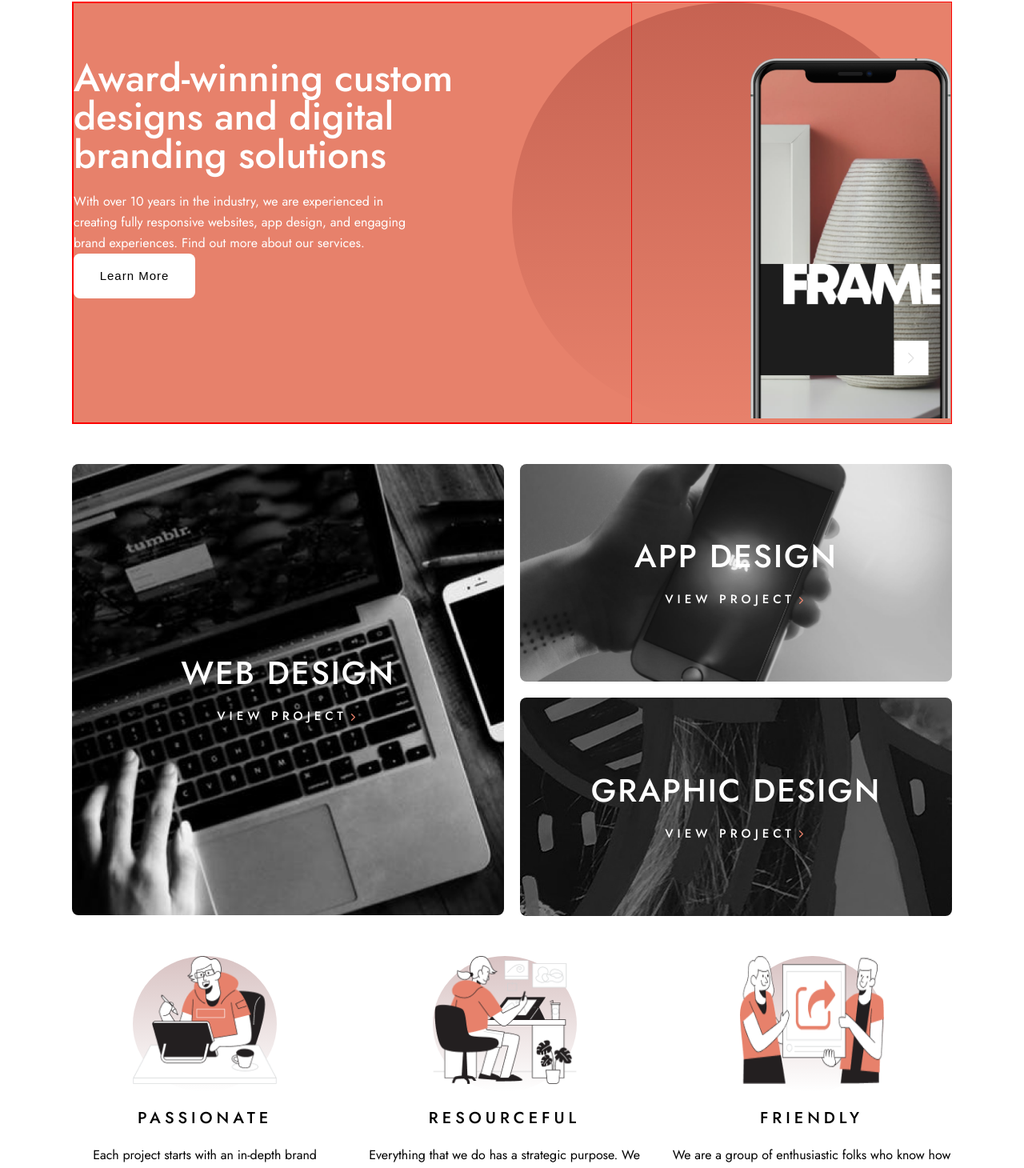
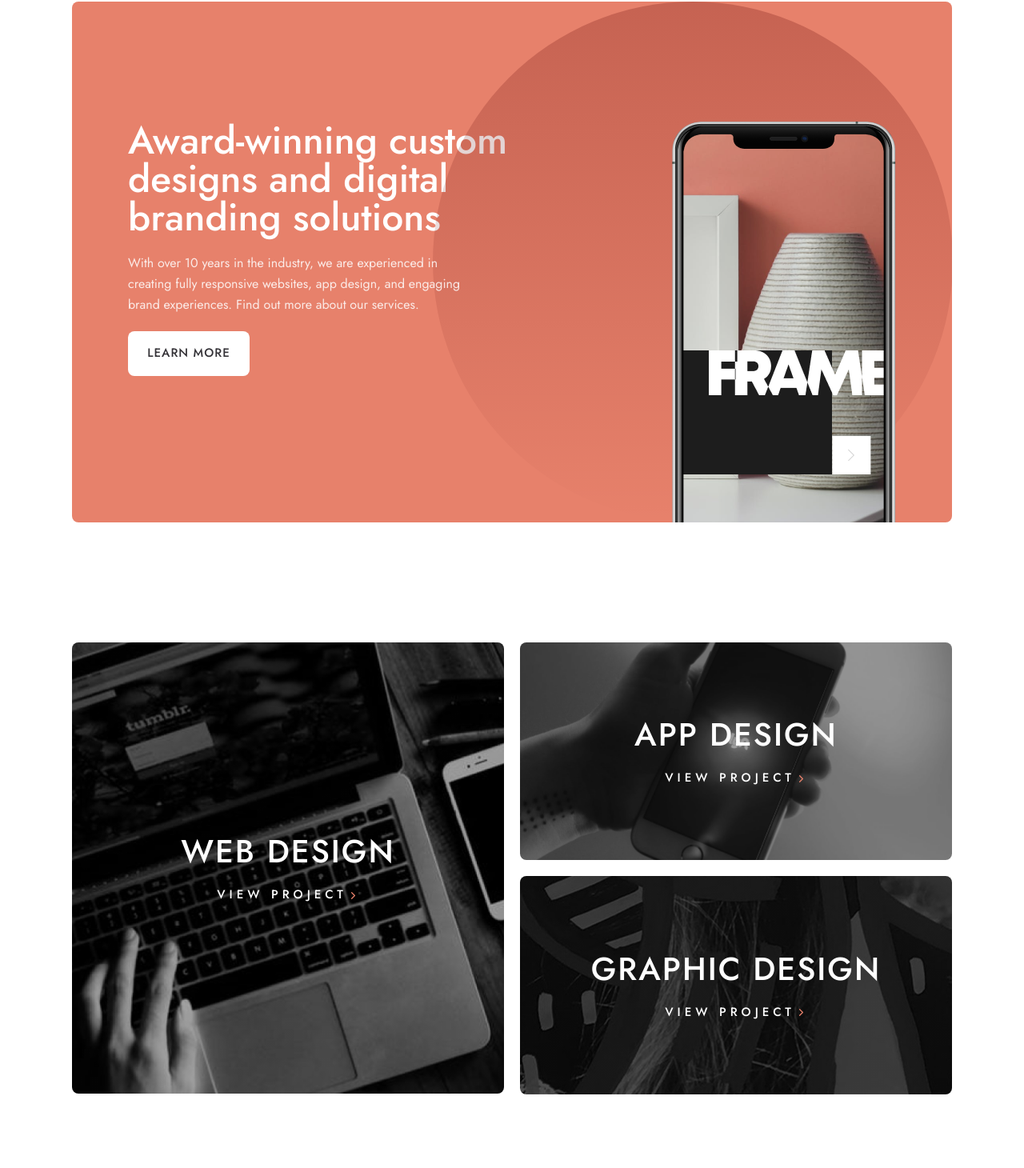
Before and after one commit to munirsebikaaka/audiophile-application, a React (Create React App) app: page / in a window 1280 px wide. Shown: the part 91-1551 px from the top of the page at 80% size. Built offline with nearby package versions, Linux system fonts and the light colour scheme; a web font is replaced by a local one.

Commit message:
finished the styles for the home component of the application

```diff
--- a/src/App.js
+++ b/src/App.js
@@ -10,29 +10,24 @@ import OurCompony from "./mainPages/sections/ourCompony";
 
 const App = () => {
   const styles = {
-    backgroundImage: `url('imgs/home/back1.png')`,
+    backgroundImage: `
+    linear-gradient(rgb(0 0 0 /35%),rgb(0 0 0 / 35%))
+    ,url('imgs/home/back1.png')`,
     // backgroundImage: ` linearGradient(#000000)`,
   };
   const styles1 = {
-    backgroundImage: `url('imgs/home/back2.png')`,
+    backgroundImage: `
+    linear-gradient(rgb(0 0 0 /35%),rgb(0 0 0 / 35%))
+    ,url('imgs/home/back2.png')`,
   };
   const styles2 = {
-    backgroundImage: `url('imgs/home/back3.jpg')`,
+    backgroundImage: `
+    linear-gradient(rgb(0 0 0 / 35%),rgb(0 0 0 / 35%))
+    ,
+    url('imgs/home/back3.jpg')`,
   };
   return (
     <div>
-      {/* <HomePage
-        appBackground={styles1}
-        webBackground={styles}
-        graphicBackground={styles2}
-      />
-      <WebDesign graphicBackground={styles2} appBackground={styles1} />
-      <AppDesign webBackground={styles} graphicBackground={styles2} />
-      <GraphicDesign appBackground={styles1} webBackground={styles} />
-      <OurCompony />
-      <Locations />
-      <ContactUs /> */}
-      {/* <AppNav /> */}
       <BrowserRouter>
         <Routes>
           <Route
--- a/src/generals/footer.js
+++ b/src/generals/footer.js
@@ -8,7 +8,7 @@ import { FaInstagram } from "react-icons/fa";
 const Footer = () => {
   return (
     <footer>
-      <div className="section4">
+      {/* <div className="section4">
         <div>
           <h1>Let’s talk about your project</h1>
           <p>
@@ -17,8 +17,18 @@ const Footer = () => {
           </p>
         </div>
         <button>Get in touch</button>
-      </div>
+      </div> */}
       <div className="main">
+        <div className="section4">
+          <div>
+            <h1>Let’s talk about your project</h1>
+            <p>
+              Ready to take it to the next level? Contact us today and find out
+              how our expertise can help your business grow.
+            </p>
+          </div>
+          <button>Get in touch</button>
+        </div>
         <FooterNav />
         <div className="footer-main">
           {/* <div> */}
--- a/src/index.css
+++ b/src/index.css
@@ -66,41 +66,69 @@ footer .section4 {
   margin: 0 auto;
 }
 .home .section1 {
-  display: grid;
-  grid-template-columns: 1fr 1fr;
-  border: 1px solid red;
+  /* display: grid; */
+  /* grid-template-columns: 1fr 1fr; */
+  /* border: 1px solid red; */
   /* padding-left: 30px; */
+  display: flex;
+  /* gap: 80px; */
+  justify-content: space-around;
   background-color: var(--main-background-color);
   color: var(--main-app-color);
+  position: relative;
+  overflow: hidden;
+  border-radius: 8px;
+  margin-bottom: 150px;
 }
+
 .home .section1 .img-cell {
-  text-align: end;
+  /* text-align: center; */
   border-radius: 50%;
+  height: 650px;
+  width: 650px;
+  right: -4.6%;
+  top: 0%;
   background-image: linear-gradient(#5d02023d, #5d020200);
+  position: absolute;
+  transform: translate(-50px);
+  z-index: 2;
 }
 .home .section1 .content {
-  border: 1px solid red;
-  margin-right: -150px;
+  /* border: 1px solid red; */
+  /* margin-right: -150px; */
 
   /* margin-left: 50px; */
+  display: flex;
+  flex-direction: column;
+  gap: 20px;
 }
 .home .section1 p {
   width: 445px;
-  height: 78px;
+  z-index: 100;
+  color: #ffffffd6;
+  /* height: 78px; */
 }
-.home .section1 div {
-  padding-top: 70px;
+.home .section1 {
+  padding-top: 150px;
 }
-.home .section1 .img-cell img {
-  height: 450px;
+.home .section1 img {
+  /* padding-top: 50px; */
+  /* height: 450px; */
+  z-index: 10;
+  /* box-shadow: 20px 0 20px 20px #00000023; */
+  border-top-left-radius: 36px;
+  border-top-right-radius: 36px;
 }
+/* .home .section1 .img-cell img {
+  height: 450px; */
+/* } */
 .home .section1 h1 {
   font-size: 48px;
   font-weight: 500;
   line-height: 48px;
-  margin-right: -150px;
+  /* margin-right: -150px; */
   width: 540px;
-  height: 165px;
+  /* height: 165px; */
 }
 .home .section1 p,
 .home .section3 p,
@@ -119,6 +147,9 @@ button {
   cursor: pointer;
   display: inline-block;
   border: none;
+  font-family: jost;
+  text-transform: uppercase;
+  color: #333136;
   font-size: 15px;
   font-weight: 500;
   line-height: 21.68px;
@@ -152,7 +183,8 @@ text-decoration-skip-ink: none; */
   /* color: var (--main-background-color); */
   color: var(--main-background-color);
 }
-.home .section2 h1 {
+.home .section2 h1,
+.designs-sec h1 {
   /* font-family: Jost; */
   font-size: 40px;
   font-weight: 500;
@@ -209,9 +241,12 @@ nav ul li:hover {
 .home .section2 .smalls {
   gap: 20px;
 }
+.home .section2 {
+  margin-bottom: 100px;
+}
 .big {
   height: 564px;
-  /* background-image: linear-gradient(#f50b0b, #000000); */
+  /* background-image: linear-gradient(#000, #000); */
   /* background-image: linear-gradient(#00000000, #00000084); */
 }
 .small,
@@ -233,6 +268,14 @@ nav ul li:hover {
 .home .section3 {
   align-items: center;
   gap: 30px;
+  margin-bottom: 280px;
+  /* color: #1d1c1e; */
+}
+.home .section3 p {
+  color: #000000ba;
+}
+.home .section3 h1 {
+  color: #000000d6;
 }
 .home .section3 div,
 .design .section2 .main div,
@@ -241,7 +284,7 @@ nav ul li:hover {
   align-items: center;
   gap: 20px;
 }
-.design .section2 .main div,
+/* .design .section2 .main div, */
 .countries div {
   gap: 0;
 }
@@ -252,18 +295,43 @@ nav ul li:hover {
 }
 .home .section3 img {
   width: 180px;
-  height: 160px;
+  height: 170px;
+  padding-top: 20px;
 }
-.home .section3 .container {
-  background-image: linear-gradient(#5d02023d, #5d020200);
+.home .section3 .container,
+.container1,
+.container2 {
+  background-image: linear-gradient(to right, #5d020217, #5d020200);
   border-radius: 50%;
-  height: 170px;
+  height: 190px;
+  width: 200px;
+  /* border: 1px solid red; */
+  /* display: flex;
+  flex-direction: column;
+  align-items: center;
+  text-align: center; */
+}
+.container1 {
+  background-image: linear-gradient(to top, #5d020217, #5d020200);
+}
+.container2 {
+  background-image: linear-gradient(to bottom, #5d020217, #5d020200);
+  width: 185px;
+  /* height: 200px; */
+}
+.container2 img {
+  width: 200px;
 }
 .home .section3 h1 {
   font-size: 20px;
   font-weight: 500;
   line-height: 26px;
   letter-spacing: 5px;
+}
+.home .section3 .main {
+  display: flex;
+  /* border: 1px solid red; */
+  gap: 40px;
 }
 /*  DESIGN */
 .design .section2 .main {
@@ -288,8 +356,59 @@ nav ul li:hover {
 }
 .designs-sec {
   gap: 20px;
+  margin-bottom: 150px;
 }
-
+.design .section1 {
+  /* border: 1px solid red; */
+  display: flex;
+  flex-direction: column;
+  align-items: center;
+  gap: 20px;
+  padding: 30px 0;
+  background-color: var(--main-background-color);
+  border-radius: 8px;
+}
+.design .section1 h1 {
+  /* font-family: Jost; */
+  font-size: 48px;
+  font-weight: 500;
+  line-height: 48px;
+  color: var(--main-app-color);
+  /* text-align: center;
+text-underline-position: from-font;
+text-decoration-skip-ink: none; */
+}
+.design .section1 p {
+  /* font-family: Jost; */
+  font-size: 16px;
+  font-weight: 400;
+  line-height: 26px;
+  /* color: #ffffff5e; */
+  color: #ffffffcf;
+  /* text-align: center;
+text-underline-position: from-font;
+text-decoration-skip-ink: none; */
+  width: 50%;
+  text-align: center;
+  /* height: 52px;
+top: 291px;
+left: 355px;
+gap: 0px;
+opac
+.desity: 0px; */
+}
+.design .section2 .cell {
+  /* border: 1px solid red; */
+  width: 100%;
+  display: flex;
+  flex-direction: column;
+  gap: 20px;
+}
+.design .section2 {
+  display: flex;
+  flex-direction: column;
+  gap: 30px;
+}
 /* OURS */
 .ours .section1,
 .ours .section2,
@@ -297,10 +416,14 @@ nav ul li:hover {
   display: grid;
   grid-template-columns: 1fr 1fr;
   align-items: center;
-  border: 1px solid red;
+  /* border: 1px solid red; */
 }
 .countries div img {
   height: 100px;
+}
+
+.ours .section1 {
+  background-color: var(--main-background-color);
 }
 
 .ours .section1 .det {
@@ -386,7 +509,7 @@ footer .main {
 }
 footer .main {
   padding: 30px 0;
-  padding-top: 100px;
+  /* padding-top: 100px; */
 }
 .footer-nav ul li {
   color: var(--main-app-color);
@@ -401,7 +524,7 @@ footer .section4 {
   color: var(--main-app-color);
   border-radius: 11px;
   padding: 30px 0;
-  /* margin-bottom: -30px; */
+  margin-top: -180px;
   /* z-index: 10; */
 }
 footer .section4 h1 {
--- a/src/mainPages/designCartegolies/appDesign.js
+++ b/src/mainPages/designCartegolies/appDesign.js
@@ -68,13 +68,13 @@ const AppDesign = ({ webBackground, graphicBackground }) => {
         <div style={webBackground}>
           <h1>WEB DESIGN</h1>
           <NavLink to={"/web"}>
-            view project <FiChevronRight />
+            view project <FiChevronRight className="icon" />
           </NavLink>
         </div>
         <div style={graphicBackground}>
           <h1>GRAPHIC DESIGN</h1>
           <NavLink to={"/graphic"}>
-            view project <FiChevronRight />
+            view project <FiChevronRight className="icon" />
           </NavLink>
         </div>
       </section>
--- a/src/mainPages/designCartegolies/graphicDesign.js
+++ b/src/mainPages/designCartegolies/graphicDesign.js
@@ -45,13 +45,13 @@ const GraphicDesign = ({ appBackground, webBackground }) => {
         <div style={appBackground}>
           <h1>APP DESIGN</h1>
           <NavLink to={"/app"}>
-            view project <FiChevronRight />
+            view project <FiChevronRight className="icon" />
           </NavLink>
         </div>
         <div style={webBackground}>
           <h1>WEB DESIGN</h1>
           <NavLink to={"/web"}>
-            view project <FiChevronRight />
+            view project <FiChevronRight className="icon" />
           </NavLink>
         </div>
       </section>
--- a/src/mainPages/home.js
+++ b/src/mainPages/home.js
@@ -11,15 +11,15 @@ const HomePage = ({ appBackground, webBackground, graphicBackground }) => {
         <div className="content">
           <h1>Award-winning custom designs and digital branding solutions</h1>
           <p>
-            With over 10 years in the industry, we are experienced in creating
-            fully responsive websites, app design, and engaging brand
+            With over 10 years in the industry, we are experienced in <br />
+            creating fully responsive websites, app design, and engaging brand
             experiences. Find out more about our services.
           </p>
           <button>Learn More</button>
         </div>
-        <div className=" img-cell">
-          <img src="imgs/home/hero-img.png" alt="phone structure" />
-        </div>
+        <div className=" img-cell"></div>
+
+        <img src="imgs/home/hero-img.png" alt="phone structure" />
       </section>
       <section className="section2">
         <div className="big" style={webBackground}>
@@ -44,7 +44,7 @@ const HomePage = ({ appBackground, webBackground, graphicBackground }) => {
         </div>
       </section>
       <section className="section3">
-        <div>
+        <div className="main">
           <div className="container">
             <img src="imgs/home/passion.png" alt="sticker" />
           </div>
@@ -55,8 +55,8 @@ const HomePage = ({ appBackground, webBackground, graphicBackground }) => {
             technology into exciting new solutions.
           </p>
         </div>
-        <div>
-          <div className="container">
+        <div className="main">
+          <div className="container1">
             <img src="imgs/home/resource.png" alt="sticker" />
           </div>
           <h1>RESOURCEFUL</h1>
@@ -66,8 +66,8 @@ const HomePage = ({ appBackground, webBackground, graphicBackground }) => {
             guarantees superior results that fulfill our clients’ needs.
           </p>
         </div>
-        <div>
-          <div className="container">
+        <div className="main">
+          <div className="container2">
             <img src="imgs/home/freindly.png" alt="sticker" />
           </div>
           <h1>FRIENDLY</h1>
```
Also changed, not shown: src/mainPages/designCartegolies/webDesign.js (+8 -8 lines).
